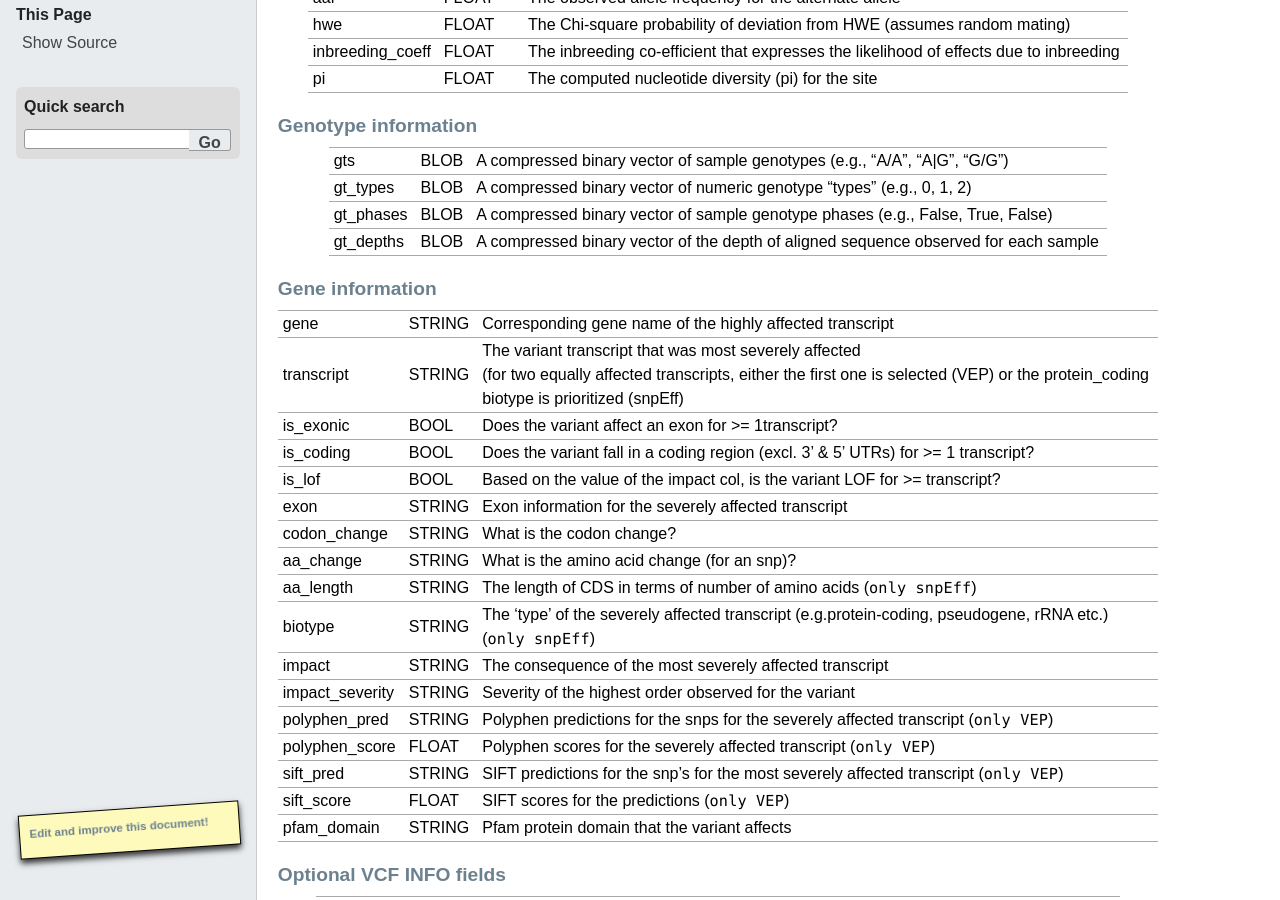
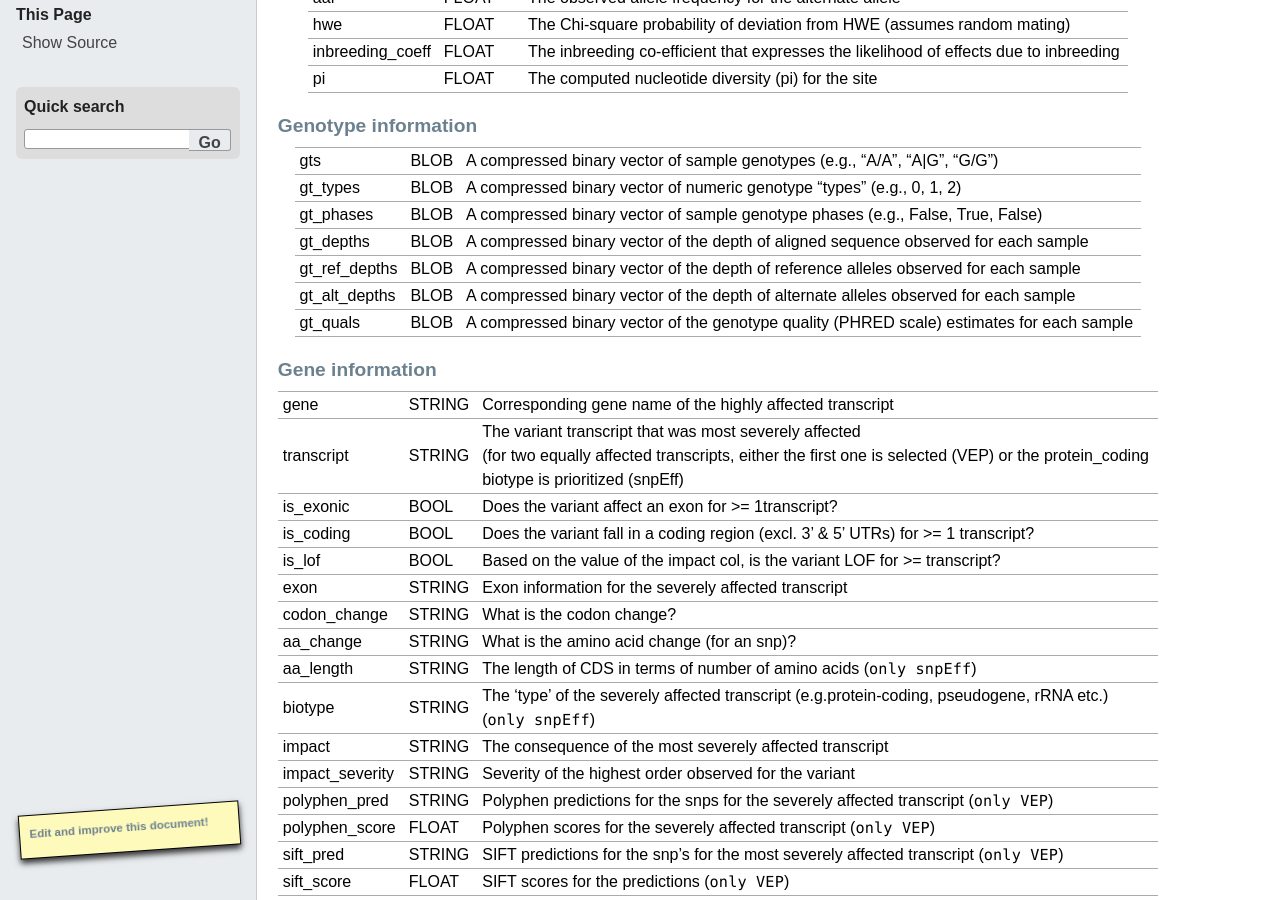
Before and after one commit to arq5x/gemini, a Sphinx documentation site: the page built from docs/content/database_schema.rst, in a window 1280 px wide and 900 px high, scrolled down 829 px. Built offline with Sphinx 7.4.7, drawn with Linux system fonts in a browser that asks for light colours; formulas are drawn with MathJax 3; pages that are not in the unit, such as notebooks, are missing from menus; comment, search, counter and statistics services are not loaded; the version number is read from the project's files by our own code.

Commit message:
[DOC] update docs for new gt_ref_depths, gt_alt_depths, and gt_quals columns

```diff
--- a/docs/content/database_schema.rst
+++ b/docs/content/database_schema.rst
@@ -56,6 +56,9 @@ gts                       BLOB          A compressed binary vector of sample gen
 gt_types                  BLOB          A compressed binary vector of numeric genotype "types" (e.g., 0, 1, 2)
 gt_phases                 BLOB          A compressed binary vector of sample genotype phases (e.g., False, True, False)
 gt_depths                 BLOB          A compressed binary vector of the depth of aligned sequence observed for each sample
+gt_ref_depths             BLOB          A compressed binary vector of the depth of reference alleles observed for each sample
+gt_alt_depths             BLOB          A compressed binary vector of the depth of alternate alleles observed for each sample
+gt_quals                  BLOB          A compressed binary vector of the genotype quality (PHRED scale) estimates for each sample
 ========================  ========      ==============================================================================================
 
 
```
